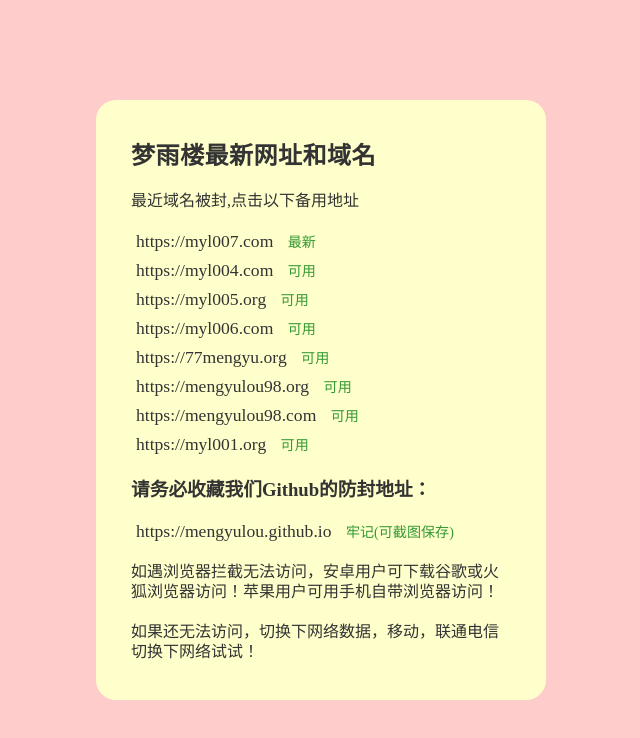
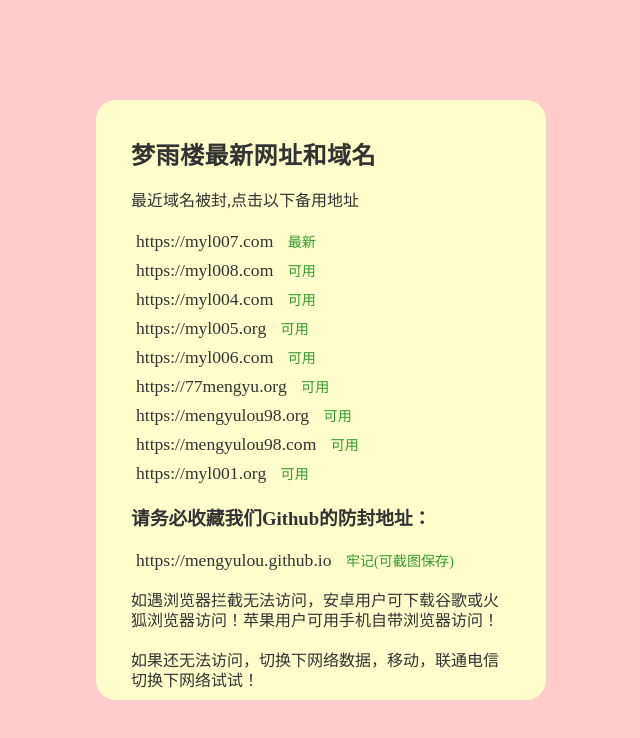
Before and after one commit to mengyulou/mengyulou.github.io, a plain HTML site: page index.html in a window 1280 px wide. Shown: the whole page, without its empty margins (319-959 px from the left). Drawn offline with Linux system fonts and the light colour scheme.

Commit message:
Update index.html

```diff
--- a/index.html
+++ b/index.html
@@ -46,6 +46,13 @@
 						</a>
 						<small><time>最新</time></small>
 					</li>
+<li>
+						<a href="https://www.myl008.com">
+							https://myl008.com
+						</a>
+						<small><time>可用</time></small>
+					</li>
+
 					<li>
 						<a href="https://www.myl004.com">
 							https://myl004.com
```
